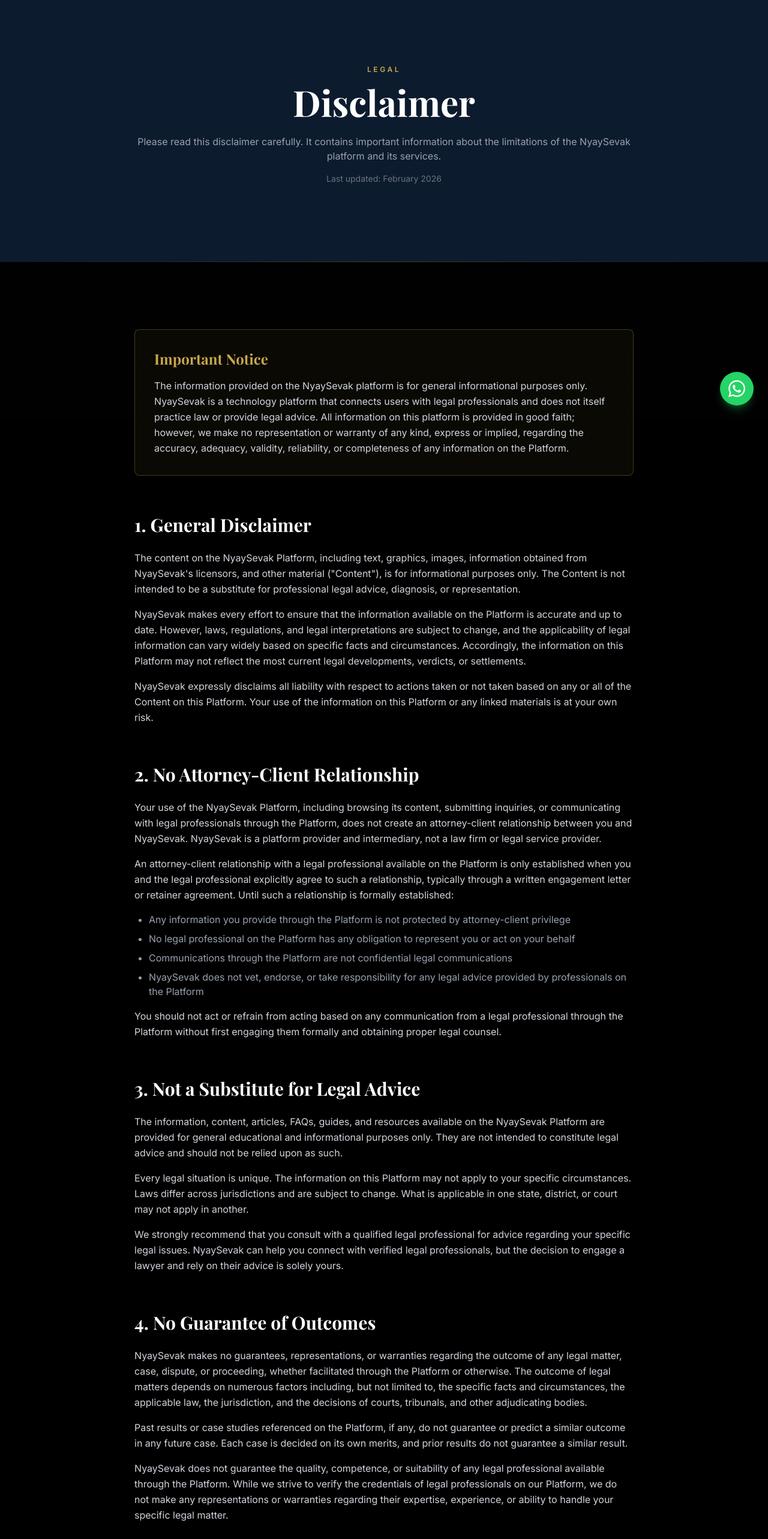
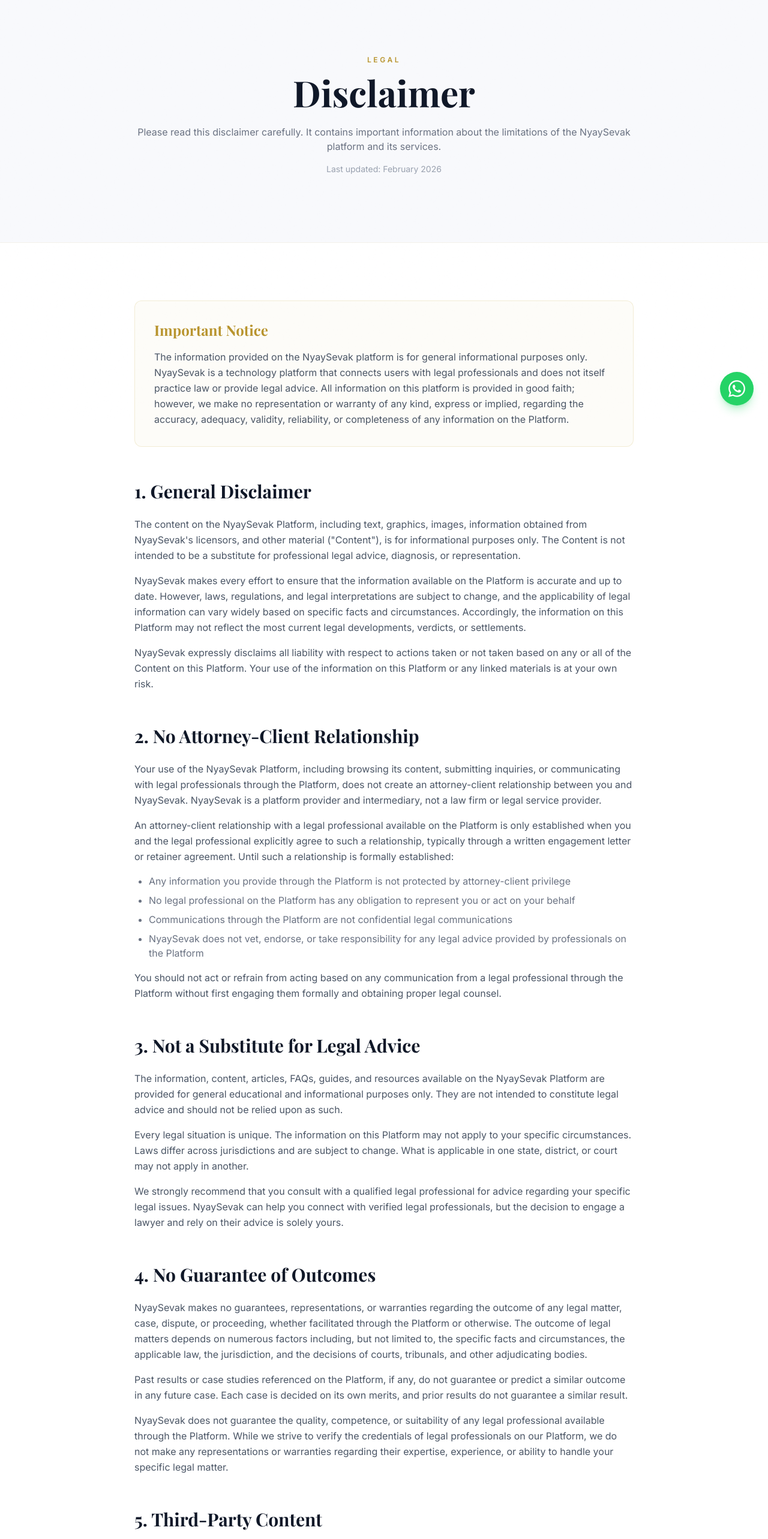
Before and after one commit to SurajCodes-lab/nyaysevak, a Next.js app: page /disclaimer in a window 1280 px wide. Shown: the part 100-2666 px from the top of the page at 60% size. Built offline with nearby package versions, Linux system fonts and the light colour scheme.

Commit message:
feat: Update DisclaimerPage styling and structure for improved readability and accessibility

```diff
--- a/src/app/disclaimer/page.tsx
+++ b/src/app/disclaimer/page.tsx
@@ -1,5 +1,6 @@
 import type { Metadata } from "next";
 import Link from "next/link";
+import { ArrowRight } from "lucide-react";
 
 export const metadata: Metadata = {
   title: "Disclaimer | NyaySevak - India's Premier Legal Services Platform",
@@ -11,39 +12,37 @@
 
 export default function DisclaimerPage() {
   return (
-    <main className="min-h-screen pt-20">
+    <main className="min-h-screen bg-white pt-20">
       {/* Hero Header */}
-      <section className="bg-dark py-24 lg:py-32">
+      <section className="bg-cream py-20 lg:py-28 border-b border-gold/10">
         <div className="mx-auto max-w-4xl px-6 text-center lg:px-8">
-          <p className="mb-4 text-xs font-semibold uppercase tracking-[0.3em] text-gold">
+          <p className="mb-4 text-xs font-semibold uppercase tracking-[0.3em] text-gold-dark">
             Legal
           </p>
-          <h1 className="text-4xl font-heading font-bold text-white sm:text-5xl lg:text-6xl">
+          <h1 className="text-4xl font-heading font-bold text-gray-900 sm:text-5xl lg:text-6xl">
             Disclaimer
           </h1>
-          <p className="mt-6 text-gray-400">
+          <p className="mt-6 text-gray-500">
             Please read this disclaimer carefully. It contains important
             information about the limitations of the NyaySevak platform and
             its services.
           </p>
-          <p className="mt-4 text-sm text-gray-500">
+          <p className="mt-4 text-sm text-gray-400">
             Last updated: February 2026
           </p>
         </div>
       </section>
 
-      <div className="h-px bg-gradient-to-r from-transparent via-gold/30 to-transparent" />
-
       {/* Content */}
-      <section className="bg-black py-20 lg:py-28">
+      <section className="py-16 lg:py-24">
         <div className="mx-auto max-w-4xl px-6 lg:px-8">
-          <div className="space-y-16">
+          <div className="space-y-14">
             {/* Important Notice */}
-            <div className="rounded-lg border border-gold/30 bg-gold/5 p-8">
-              <h2 className="mb-4 text-xl font-heading font-bold text-gold sm:text-2xl">
+            <div className="rounded-xl border border-gold/20 bg-gold/[0.04] p-8">
+              <h2 className="mb-4 text-xl font-heading font-bold text-gold-dark sm:text-2xl">
                 Important Notice
               </h2>
-              <p className="text-gray-300 leading-relaxed">
+              <p className="text-gray-600 leading-relaxed">
                 The information provided on the NyaySevak platform is for
                 general informational purposes only. NyaySevak is a technology
                 platform that connects users with legal professionals and does
@@ -57,17 +56,17 @@
 
             {/* Section 1 */}
             <div>
-              <h2 className="mb-6 text-2xl font-heading font-bold text-white sm:text-3xl">
+              <h2 className="mb-6 text-2xl font-heading font-bold text-gray-900 sm:text-3xl">
                 1. General Disclaimer
               </h2>
-              <p className="text-gray-300 leading-relaxed">
+              <p className="text-gray-600 leading-relaxed">
                 The content on the NyaySevak Platform, including text, graphics,
                 images, information obtained from NyaySevak&apos;s licensors,
                 and other material (&quot;Content&quot;), is for informational
                 purposes only. The Content is not intended to be a substitute
                 for professional legal advice, diagnosis, or representation.
               </p>
-              <p className="mt-4 text-gray-300 leading-relaxed">
+              <p className="mt-4 text-gray-600 leading-relaxed">
                 NyaySevak makes every effort to ensure that the information
                 available on the Platform is accurate and up to date. However,
                 laws, regulations, and legal interpretations are subject to
@@ -76,7 +75,7 @@
                 the information on this Platform may not reflect the most
                 current legal developments, verdicts, or settlements.
               </p>
-              <p className="mt-4 text-gray-300 leading-relaxed">
+              <p className="mt-4 text-gray-600 leading-relaxed">
                 NyaySevak expressly disclaims all liability with respect to
                 actions taken or not taken based on any or all of the Content on
                 this Platform. Your use of the information on this Platform or
@@ -86,10 +85,10 @@
 
             {/* Section 2 */}
             <div>
-              <h2 className="mb-6 text-2xl font-heading font-bold text-white sm:text-3xl">
+              <h2 className="mb-6 text-2xl font-heading font-bold text-gray-900 sm:text-3xl">
                 2. No Attorney-Client Relationship
               </h2>
-              <p className="text-gray-300 leading-relaxed">
+              <p className="text-gray-600 leading-relaxed">
                 Your use of the NyaySevak Platform, including browsing its
                 content, submitting inquiries, or communicating with legal
                 professionals through the Platform, does not create an
@@ -97,32 +96,20 @@
                 NyaySevak is a platform provider and intermediary, not a law
                 firm or legal service provider.
               </p>
-              <p className="mt-4 text-gray-300 leading-relaxed">
+              <p className="mt-4 text-gray-600 leading-relaxed">
                 An attorney-client relationship with a legal professional
                 available on the Platform is only established when you and the
                 legal professional explicitly agree to such a relationship,
                 typically through a written engagement letter or retainer
                 agreement. Until such a relationship is formally established:
               </p>
-              <ul className="mt-4 list-disc space-y-2 pl-6 text-gray-400">
-                <li>
-                  Any information you provide through the Platform is not
-                  protected by attorney-client privilege
-                </li>
-                <li>
-                  No legal professional on the Platform has any obligation to
-                  represent you or act on your behalf
-                </li>
-                <li>
-                  Communications through the Platform are not confidential
-                  legal communications
-                </li>
-                <li>
-                  NyaySevak does not vet, endorse, or take responsibility for
-                  any legal advice provided by professionals on the Platform
-                </li>
+              <ul className="mt-4 list-disc space-y-2 pl-6 text-gray-500">
+                <li>Any information you provide through the Platform is not protected by attorney-client privilege</li>
+                <li>No legal professional on the Platform has any obligation to represent you or act on your behalf</li>
+                <li>Communications through the Platform are not confidential legal communications</li>
+                <li>NyaySevak does not vet, endorse, or take responsibility for any legal advice provided by professionals on the Platform</li>
               </ul>
-              <p className="mt-4 text-gray-300 leading-relaxed">
+              <p className="mt-4 text-gray-600 leading-relaxed">
                 You should not act or refrain from acting based on any
                 communication from a legal professional through the Platform
                 without first engaging them formally and obtaining proper legal
@@ -132,24 +119,24 @@
 
             {/* Section 3 */}
             <div>
-              <h2 className="mb-6 text-2xl font-heading font-bold text-white sm:text-3xl">
+              <h2 className="mb-6 text-2xl font-heading font-bold text-gray-900 sm:text-3xl">
                 3. Not a Substitute for Legal Advice
               </h2>
-              <p className="text-gray-300 leading-relaxed">
+              <p className="text-gray-600 leading-relaxed">
                 The information, content, articles, FAQs, guides, and resources
                 available on the NyaySevak Platform are provided for general
                 educational and informational purposes only. They are not
                 intended to constitute legal advice and should not be relied
                 upon as such.
               </p>
-              <p className="mt-4 text-gray-300 leading-relaxed">
+              <p className="mt-4 text-gray-600 leading-relaxed">
                 Every legal situation is unique. The information on this
                 Platform may not apply to your specific circumstances. Laws
                 differ across jurisdictions and are subject to change. What is
                 applicable in one state, district, or court may not apply in
                 another.
               </p>
-              <p className="mt-4 text-gray-300 leading-relaxed">
+              <p className="mt-4 text-gray-600 leading-relaxed">
                 We strongly recommend that you consult with a qualified legal
                 professional for advice regarding your specific legal issues.
                 NyaySevak can help you connect with verified legal
@@ -160,10 +147,10 @@
 
             {/* Section 4 */}
             <div>
-              <h2 className="mb-6 text-2xl font-heading font-bold text-white sm:text-3xl">
+              <h2 className="mb-6 text-2xl font-heading font-bold text-gray-900 sm:text-3xl">
                 4. No Guarantee of Outcomes
               </h2>
-              <p className="text-gray-300 leading-relaxed">
+              <p className="text-gray-600 leading-relaxed">
                 NyaySevak makes no guarantees, representations, or warranties
                 regarding the outcome of any legal matter, case, dispute, or
                 proceeding, whether facilitated through the Platform or
@@ -172,13 +159,13 @@
                 circumstances, the applicable law, the jurisdiction, and the
                 decisions of courts, tribunals, and other adjudicating bodies.
               </p>
-              <p className="mt-4 text-gray-300 leading-relaxed">
+              <p className="mt-4 text-gray-600 leading-relaxed">
                 Past results or case studies referenced on the Platform, if any,
                 do not guarantee or predict a similar outcome in any future case.
                 Each case is decided on its own merits, and prior results do not
                 guarantee a similar result.
               </p>
-              <p className="mt-4 text-gray-300 leading-relaxed">
+              <p className="mt-4 text-gray-600 leading-relaxed">
                 NyaySevak does not guarantee the quality, competence, or
                 suitability of any legal professional available through the
                 Platform. While we strive to verify the credentials of legal
@@ -190,10 +177,10 @@
 
             {/* Section 5 */}
             <div>
-              <h2 className="mb-6 text-2xl font-heading font-bold text-white sm:text-3xl">
+              <h2 className="mb-6 text-2xl font-heading font-bold text-gray-900 sm:text-3xl">
                 5. Third-Party Content
               </h2>
-              <p className="text-gray-300 leading-relaxed">
+              <p className="text-gray-600 leading-relaxed">
                 The NyaySevak Platform may contain content provided by third
                 parties, including legal professionals, content contributors,
                 and external sources. Such third-party content is the sole
@@ -201,17 +188,15 @@
                 NyaySevak does not review, approve, endorse, or make any
                 representations or warranties regarding third-party content.
               </p>
-              <p className="mt-4 text-gray-300 leading-relaxed">
+              <p className="mt-4 text-gray-600 leading-relaxed">
                 The Platform may also contain links to third-party websites,
                 resources, or services. These links are provided for your
                 convenience only and do not constitute an endorsement by
                 NyaySevak. We have no control over the content, privacy
                 policies, or practices of any third-party websites and assume no
-                responsibility for them. We strongly advise you to read the
-                terms of service and privacy policies of any third-party
-                websites you visit.
+                responsibility for them.
               </p>
-              <p className="mt-4 text-gray-300 leading-relaxed">
+              <p className="mt-4 text-gray-600 leading-relaxed">
                 Legal information sourced from government databases, court
                 records, or legal databases is provided as-is and may be subject
                 to delays, errors, or omissions. NyaySevak does not guarantee
@@ -221,67 +206,40 @@
 
             {/* Section 6 */}
             <div>
-              <h2 className="mb-6 text-2xl font-heading font-bold text-white sm:text-3xl">
+              <h2 className="mb-6 text-2xl font-heading font-bold text-gray-900 sm:text-3xl">
                 6. Limitation of Liability
               </h2>
-              <p className="text-gray-300 leading-relaxed">
+              <p className="text-gray-600 leading-relaxed">
                 To the maximum extent permitted by applicable Indian law,
                 NyaySevak, its directors, officers, employees, agents,
                 affiliates, successors, and assigns shall not be liable for any
                 direct, indirect, incidental, special, consequential, or
                 exemplary damages, including but not limited to:
               </p>
-              <ul className="mt-4 list-disc space-y-2 pl-6 text-gray-400">
-                <li>
-                  Damages for loss of profits, goodwill, use, data, or other
-                  intangible losses
-                </li>
-                <li>
-                  Damages arising from your use of or inability to use the
-                  Platform
-                </li>
-                <li>
-                  Damages arising from the conduct of any legal professional or
-                  third party on the Platform
-                </li>
-                <li>
-                  Damages arising from any content, information, or advice
-                  obtained from the Platform
-                </li>
-                <li>
-                  Damages arising from unauthorized access to or alteration of
-                  your data or transmissions
-                </li>
-                <li>
-                  Damages arising from the outcome of any legal matter or
-                  proceeding
-                </li>
-                <li>
-                  Damages arising from errors, mistakes, or inaccuracies in the
-                  content
-                </li>
-                <li>
-                  Personal injury or property damage resulting from your use of
-                  the Platform
-                </li>
+              <ul className="mt-4 list-disc space-y-2 pl-6 text-gray-500">
+                <li>Damages for loss of profits, goodwill, use, data, or other intangible losses</li>
+                <li>Damages arising from your use of or inability to use the Platform</li>
+                <li>Damages arising from the conduct of any legal professional or third party on the Platform</li>
+                <li>Damages arising from any content, information, or advice obtained from the Platform</li>
+                <li>Damages arising from unauthorized access to or alteration of your data or transmissions</li>
+                <li>Damages arising from the outcome of any legal matter or proceeding</li>
+                <li>Damages arising from errors, mistakes, or inaccuracies in the content</li>
+                <li>Personal injury or property damage resulting from your use of the Platform</li>
               </ul>
-              <p className="mt-4 text-gray-300 leading-relaxed">
+              <p className="mt-4 text-gray-600 leading-relaxed">
                 This limitation of liability applies whether the alleged
                 liability is based on contract, tort, negligence, strict
                 liability, or any other basis, even if NyaySevak has been
-                advised of the possibility of such damages. In jurisdictions
-                that do not allow the exclusion or limitation of certain
-                damages, NyaySevak&apos;s liability shall be limited to the
-                maximum extent permitted by law.
+                advised of the possibility of such damages.
               </p>
             </div>
 
             {/* Section 7 */}
             <div>
-              <h2 className="mb-6 text-2xl font-heading font-bold text-white sm:text-3xl">
+              <h2 className="mb-6 text-2xl font-heading font-bold text-gray-900 sm:text-3xl">
                 7. Professional Responsibility
               </h2>
-              <p className="text-gray-300 leading-relaxed">
+              <p className="text-gray-600 leading-relaxed">
                 Legal professionals listed on the NyaySevak Platform are
                 independent practitioners and are solely responsible for
                 their professional conduct, the quality of their services, and
@@ -291,7 +249,7 @@
                 professional activities of any legal professional on the
                 Platform.
               </p>
-              <p className="mt-4 text-gray-300 leading-relaxed">
+              <p className="mt-4 text-gray-600 leading-relaxed">
                 Any disputes between you and a legal professional regarding
                 services provided are matters between you and that professional.
                 NyaySevak may facilitate communication but is not a party to any
@@ -302,10 +260,10 @@
 
             {/* Section 8 */}
             <div>
-              <h2 className="mb-6 text-2xl font-heading font-bold text-white sm:text-3xl">
+              <h2 className="mb-6 text-2xl font-heading font-bold text-gray-900 sm:text-3xl">
                 8. Governing Law
               </h2>
-              <p className="text-gray-300 leading-relaxed">
+              <p className="text-gray-600 leading-relaxed">
                 This Disclaimer shall be governed by and construed in accordance
                 with the laws of India. Any disputes arising from or related to
                 this Disclaimer or your use of the NyaySevak Platform shall be
@@ -316,10 +274,10 @@
 
             {/* Section 9 */}
             <div>
-              <h2 className="mb-6 text-2xl font-heading font-bold text-white sm:text-3xl">
+              <h2 className="mb-6 text-2xl font-heading font-bold text-gray-900 sm:text-3xl">
                 9. Changes to This Disclaimer
               </h2>
-              <p className="text-gray-300 leading-relaxed">
+              <p className="text-gray-600 leading-relaxed">
                 NyaySevak reserves the right to update or modify this
                 Disclaimer at any time without prior notice. Changes will be
                 effective immediately upon posting on the Platform. The
@@ -333,48 +291,42 @@
 
             {/* Section 10 */}
             <div>
-              <h2 className="mb-6 text-2xl font-heading font-bold text-white sm:text-3xl">
+              <h2 className="mb-6 text-2xl font-heading font-bold text-gray-900 sm:text-3xl">
                 10. Contact Us
               </h2>
-              <p className="text-gray-300 leading-relaxed">
+              <p className="text-gray-600 leading-relaxed">
                 If you have any questions or concerns about this Disclaimer,
                 please contact us:
               </p>
-              <div className="mt-6 rounded-lg border border-gold/20 bg-gold/5 p-6">
-                <p className="font-semibold text-white">NyaySevak Legal Team</p>
-                <p className="mt-2 text-gray-400">
+              <div className="mt-6 rounded-xl border border-gold/20 bg-gold/[0.04] p-6">
+                <p className="font-semibold text-gray-900">NyaySevak Legal Team</p>
+                <p className="mt-2 text-gray-500">
                   Email:{" "}
-                  <a
-                    href="mailto:legal@nyaysevak.com"
-                    className="text-gold underline underline-offset-2 transition-colors hover:text-gold-light"
-                  >
-                    legal@nyaysevak.com
-                  </a>
+                  <a href="mailto:legal@nyaysevak.com" className="text-gold-dark underline underline-offset-2 transition-colors hover:text-gold">legal@nyaysevak.com</a>
                 </p>
-                <p className="text-gray-400">Address: New Delhi, India</p>
+                <p className="text-gray-500">Address: New Delhi, India</p>
               </div>
             </div>
           </div>
         </div>
       </section>
 
-      <div className="h-px bg-gradient-to-r from-transparent via-gold/30 to-transparent" />
-
       {/* CTA */}
-      <section className="bg-dark py-24 lg:py-32">
+      <section className="bg-cream py-20 lg:py-28 border-t border-gold/10">
         <div className="mx-auto max-w-4xl px-6 text-center lg:px-8">
-          <h2 className="mb-4 text-3xl font-heading font-bold text-white sm:text-4xl">
+          <h2 className="mb-4 text-2xl sm:text-3xl font-heading font-bold text-gray-900">
             Need Legal Assistance?
           </h2>
-          <p className="mb-10 text-gray-400">
+          <p className="mb-8 text-gray-500">
             Connect with verified legal professionals across India through
             the NyaySevak platform.
           </p>
           <Link
             href="/contact"
-            className="inline-flex items-center gap-2 bg-gold px-8 py-3.5 text-sm font-semibold uppercase tracking-widest text-black transition-all duration-300 hover:bg-gold-light"
+            className="btn-gold-shine rounded-xl inline-flex items-center gap-2.5 bg-gradient-to-r from-gold to-gold-light px-8 py-4 text-sm font-semibold uppercase tracking-widest text-black transition-all duration-300"
           >
             Get Consultation
+            <ArrowRight className="h-4 w-4" strokeWidth={2} />
           </Link>
         </div>
       </section>
```
